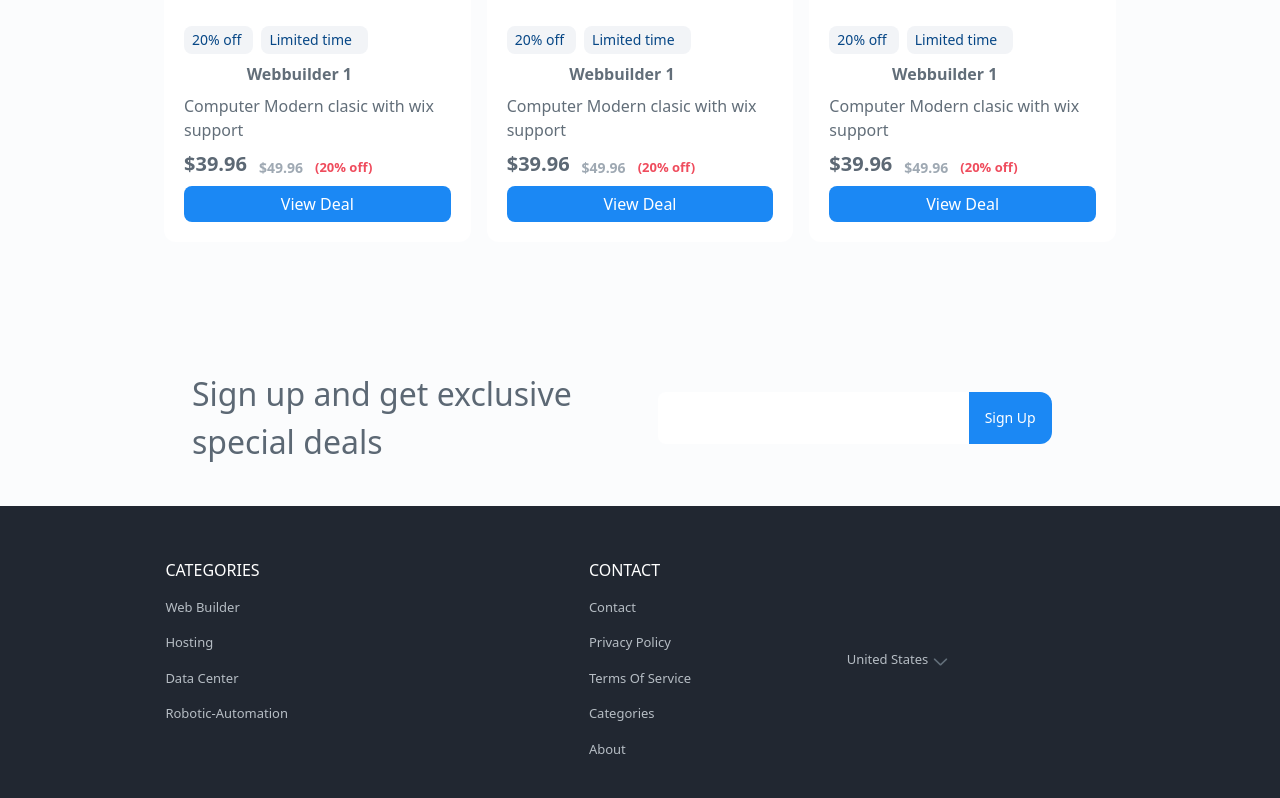
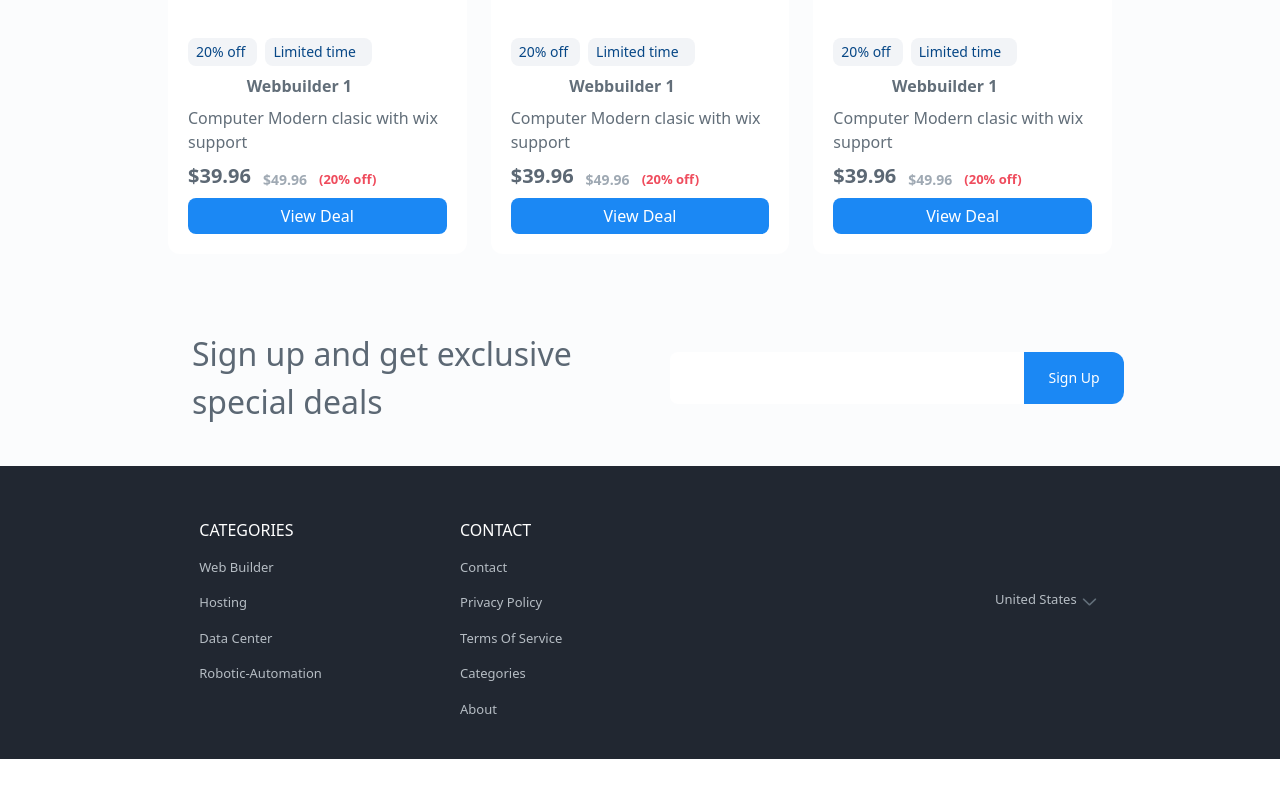
Before and after one commit to dineshlegha23/radiant-riches-llc-assignment, a React (Vite) app: page / in a window 1280 px wide. Shown: the part 2142-2940 px from the top of the page. After the commit the page ends 2901 px from the top, so only its background shows below. Built offline with nearby package versions, Linux system fonts and the light colour scheme.

Commit message:
improved some styling

```diff
--- a/src/components/Card.jsx
+++ b/src/components/Card.jsx
@@ -9,7 +9,7 @@
   originalPrice,
 }) => {
   return (
-    <div className="flex flex-col gap-2 bg-white text-[#626E79] rounded-xl overflow-hidden mx-2 px-5 cursor-default">
+    <div className="flex flex-col gap-2 bg-white text-[#626E79] rounded-xl overflow-hidden m-3 px-5 cursor-default">
       <img
         src={image}
         alt=" computer image"
--- a/src/components/Footer.jsx
+++ b/src/components/Footer.jsx
@@ -6,11 +6,13 @@
 
 const Footer = () => {
   return (
-    <div className="bg-[#212731] grid grid-cols-3 xs:gap-0 xs:text-center p-5  xs:grid-cols-2 [@media(max-width:440px)]:grid-cols-1">
-      {footerLinks.map((link) => (
-        <Links key={link.id} {...link} />
-      ))}
-      <button className="text-[#B6BDC4] text-[13px] xs:justify-center flex cursor-pointer self-center hover:text-white">
+    <div className="bg-[#212731] flex gap-11 xs:gap-2 xs:grid xs:grid-cols-1">
+      <div className=" max-w-[500px] mx-auto sm:mr-0 grid grid-cols-2 gap-32 xs:gap-0 sm:gap-10 xs:mx-auto p-5 xs:text-center [@media(max-width:480px)]:grid-cols-1">
+        {footerLinks.map((link) => (
+          <Links key={link.id} {...link} />
+        ))}
+      </div>
+      <button className="text-[#B6BDC4] text-[13px] mx-auto flex cursor-pointer self-center mb-5 hover:text-white">
         <p>{location}</p>
         <img src={DownArrow} alt="down icon" />
       </button>
--- a/src/components/Links.jsx
+++ b/src/components/Links.jsx
@@ -2,7 +2,7 @@
 
 const Links = ({ title, links }) => {
   return (
-    <div className="flex flex-col gap-4 text-white mx-auto my-8 mb-10">
+    <div className="flex flex-col gap-4 text-white mx-auto my-8 mb-5">
       <h3 className="uppercase">{title}</h3>
       <ul className="flex flex-col gap-4 text-[13px] xs:text-base text-[#B6BDC4]">
         {links.map((link, index) => (
--- a/src/components/MainSection.jsx
+++ b/src/components/MainSection.jsx
@@ -16,16 +16,16 @@
       <Routing />
       <Cards />
       <RelatedDeals />
-      <div className="flex justify-between mt-32 mb-10 pl-9 md:pl-2 sm:flex-col sm:text-center">
-        <h3 className="text-[32px] text-[#5C6874]">
+      <div className="flex justify-between gap-10  mt-16 mb-10 md:pl-2 sm:flex-col sm:text-center">
+        <h3 className="pl-9 lg:pl-0 text-[32px] text-[#5C6874] w-full">
           Sign up and get exclusive <span className="block">special deals</span>
         </h3>
-        <div className="self-center w-6/12 md:w-8/12 sm:w-6/7 sm:mt-5 xs:w-full xs:flex xs:flex-col">
+        <div className="w-full flex justify-center self-center md:w-full sm:mt-5 xs:w-full xs:flex xs:flex-col">
           <input
             type="text"
-            className="w-8/12 xs:w-full p-4 pl-3  rounded-s-lg bg-white text-sm focus:outline-blue-400"
+            className="w-full pl-5 xs:w-full p-4  rounded-s-lg bg-white text-sm focus:outline-blue-400"
           />
-          <button className="bg-[#1B88F4] p-4 text-white text-sm rounded-e-xl hover:bg-blue-600 transition-all xs:mt-5 xs:rounded-lg">
+          <button className="bg-[#1B88F4] min-w-[100px] xs:w-full p-4 text-white text-sm rounded-e-xl hover:bg-blue-600 transition-all xs:mt-5 xs:rounded-lg">
             Sign Up
           </button>
         </div>
```
